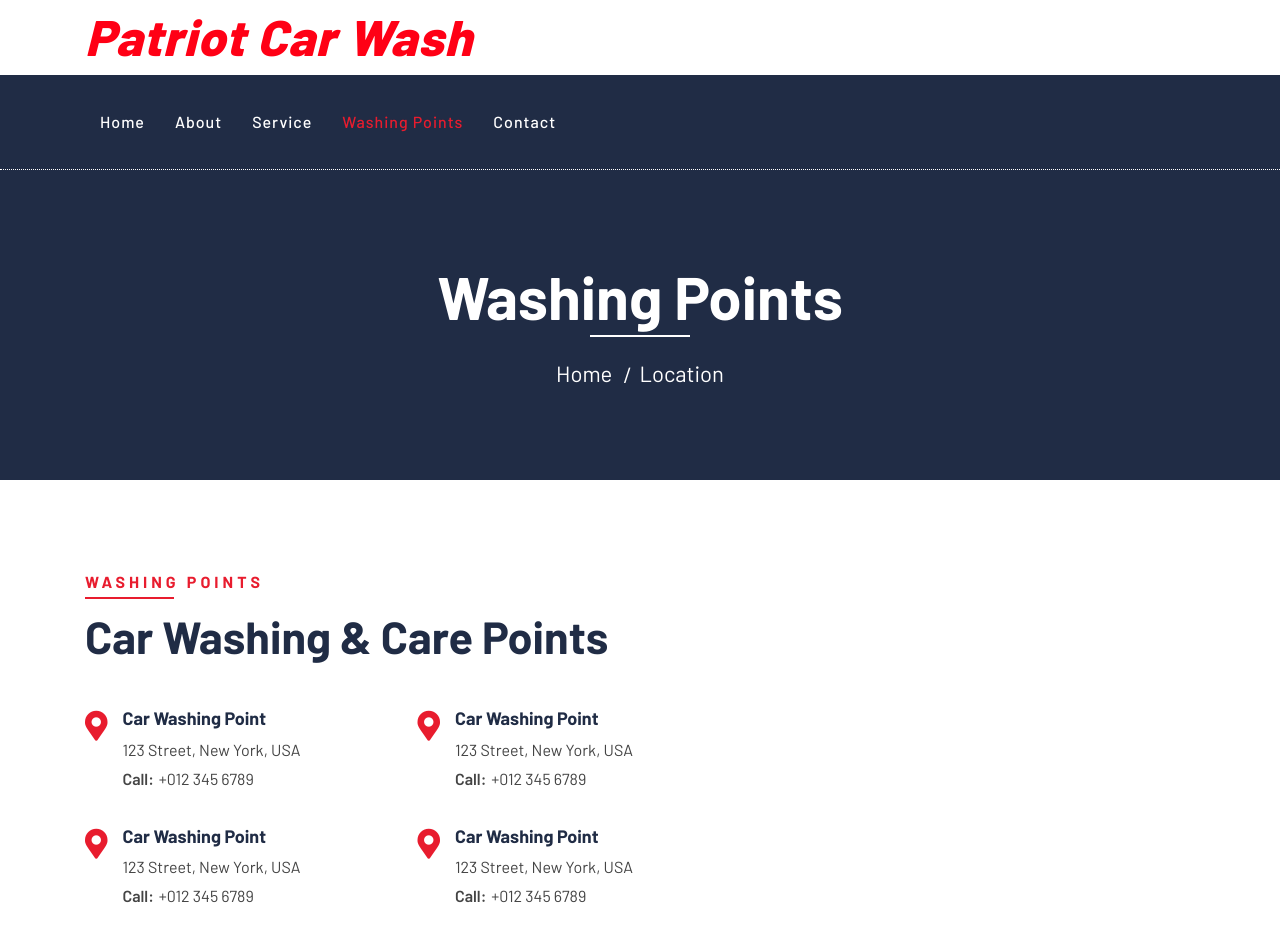
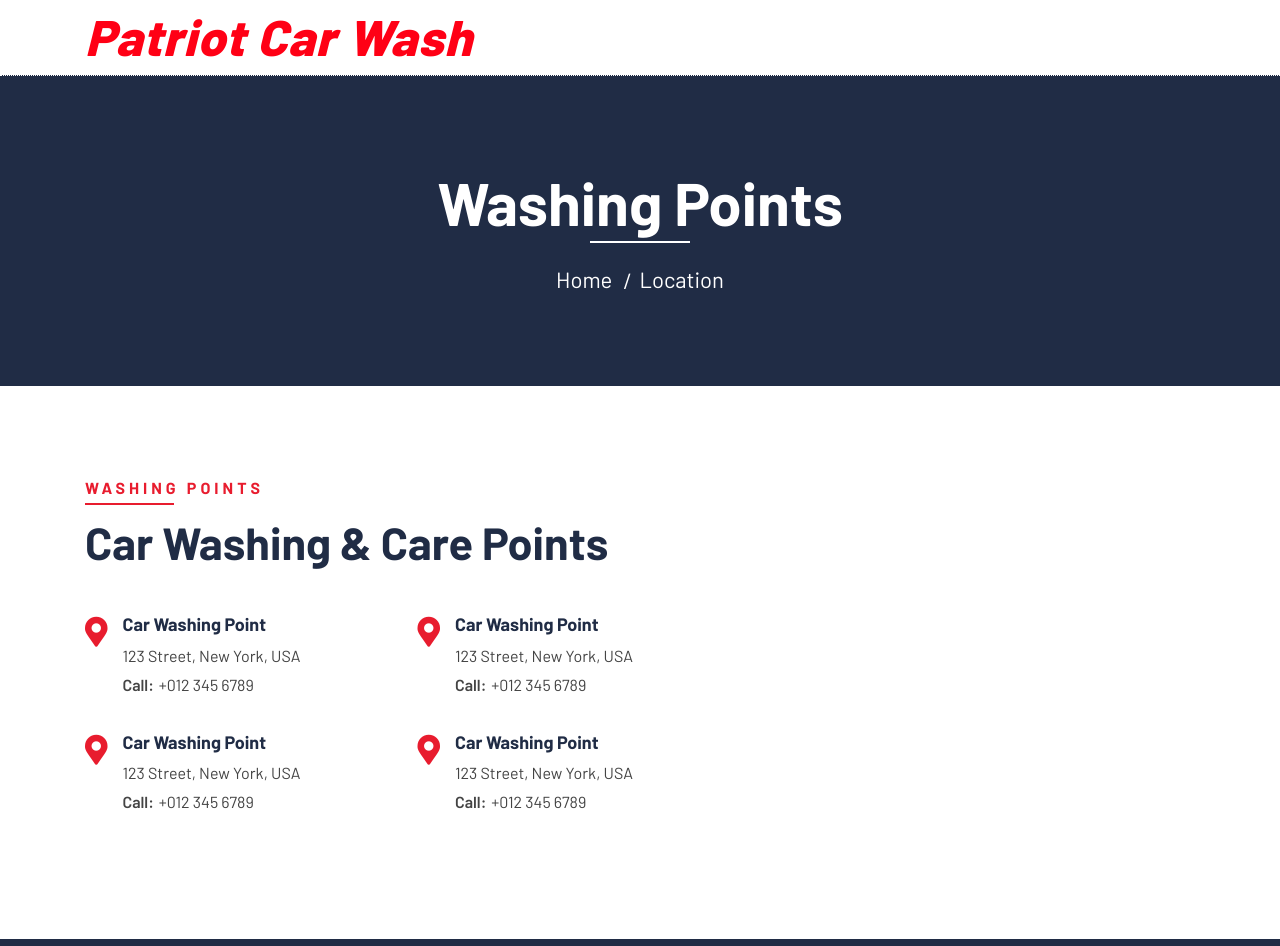
Before and after one commit to idleite/car-wash, a plain HTML site: page index.html in a window 1280 px wide. Shown: the top 946 px of the page. Drawn offline with nearby package versions, Linux system fonts and the light colour scheme.

Commit message:
Removed Nav Bar Locations

```diff
--- a/index.html
+++ b/index.html
@@ -42,28 +42,7 @@
         <!-- Top Bar End -->
 
         <!-- Nav Bar Start -->
-        <div class="nav-bar">
-            <div class="container">
-                <nav class="navbar navbar-expand-lg bg-dark navbar-dark">
-                    <a href="#" class="navbar-brand">MENU</a>
-                    <button type="button" class="navbar-toggler" data-toggle="collapse" data-target="#navbarCollapse">
-                        <span class="navbar-toggler-icon"></span>
-                    </button>
 
-                    <div class="collapse navbar-collapse justify-content-between" id="navbarCollapse">
-                        <div class="navbar-nav mr-auto">
-                            <a href="index.html" class="nav-item nav-link">Home</a>
-                            <a href="about.html" class="nav-item nav-link">About</a>
-                            <a href="service.html" class="nav-item nav-link">Service</a>
-                            <a href="location.html" class="nav-item nav-link active">Washing Points</a>
-
-                            <a href="contact.html" class="nav-item nav-link">Contact</a>
-                        </div>
-
-                    </div>
-                </nav>
-            </div>
-        </div>
         <!-- Nav Bar End -->
 
 
```
